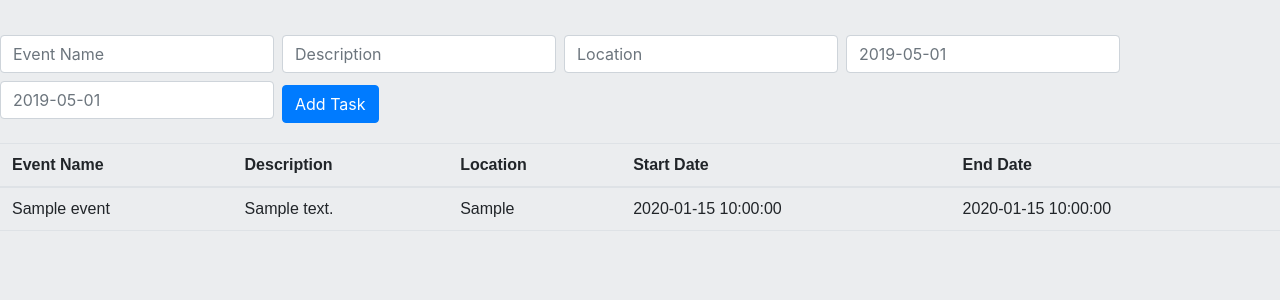
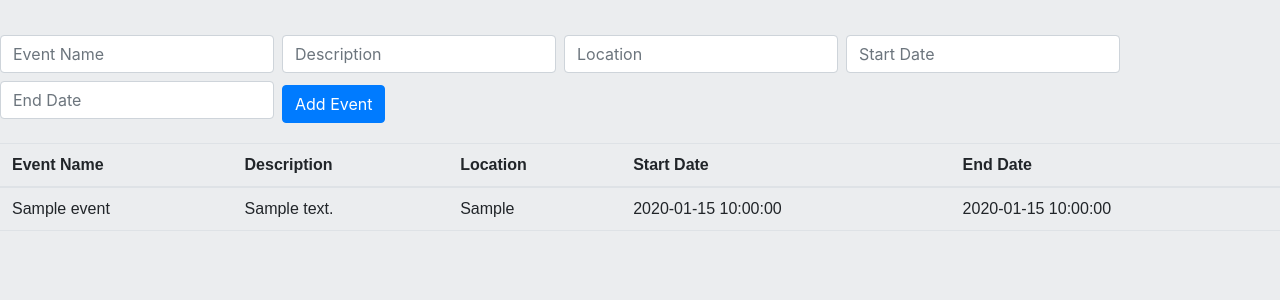
Before and after one commit to Aeromackerel/COSC-3380-Project-Management, a PHP site: page /forgottenpwd/front-end/groupManagers/groupManagersEventsView.php in a window 1280 px wide. Shown: the part 67-367 px from the top of the page. Run offline with PHP 8.4, Linux system fonts and the light colour scheme; the visitor is signed in with stand-in values (Sample User, id 1); tables that the repository leaves empty or names only in its code hold one stand-in row (values such as "Sample post"); some libraries are stand-ins or nearby versions.

Commit message:
Update groupManagersEventsView.php

```diff
--- a/front-end/groupManagers/groupManagersEventsView.php
+++ b/front-end/groupManagers/groupManagersEventsView.php
@@ -41,13 +41,13 @@ $tempUserID = $_SESSION['userID'];
 		<input type = "text" name = "locationCreate" class = "form-control mb-2 mr-sm-2" id = "inlineFormInputName2" placeholder = "Location">
 
 		<label class = "sr-only" for = "inlineFormInputName2"> Start Date (YYYY-MM-DD) </label>
-		<input type = "text" name = "startDateCreate" class = "form-control mb-2 mr-sm-2" id="inlineFormInputName2" placeholder = "2019-05-01">
+		<input type = "text" name = "startDateCreate" class = "form-control mb-2 mr-sm-2" id="inlineFormInputName2" placeholder = "Start Date">
 
     <label class = "sr-only" for = "inlineFormInputName2"> End Date (YYYY-MM-DD) </label>
-		<input type = "text" name = "endDateCreate" class = "form-control mb-2 mr-sm-2" id="inlineFormInputName2" placeholder = "2019-05-01">
+		<input type = "text" name = "endDateCreate" class = "form-control mb-2 mr-sm-2" id="inlineFormInputName2" placeholder = "End Date">
 
 
-            <button type = "submit" class = "btn btn-primary nam" name = "submit-button"> Add Task </button>
+            <button type = "submit" class = "btn btn-primary nam" name = "submit-button"> Add Event </button>
 	</form>
 
 
```
